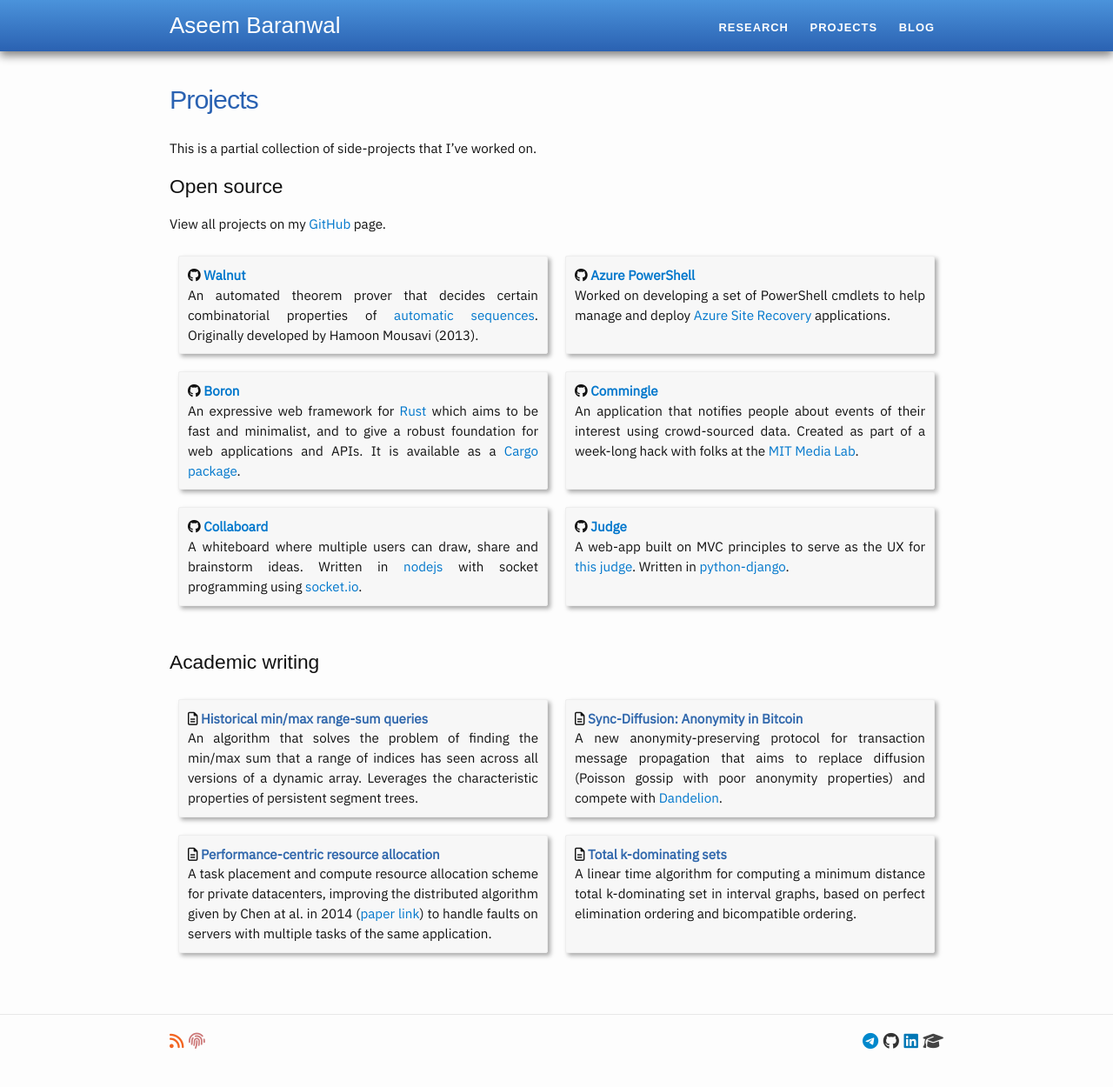
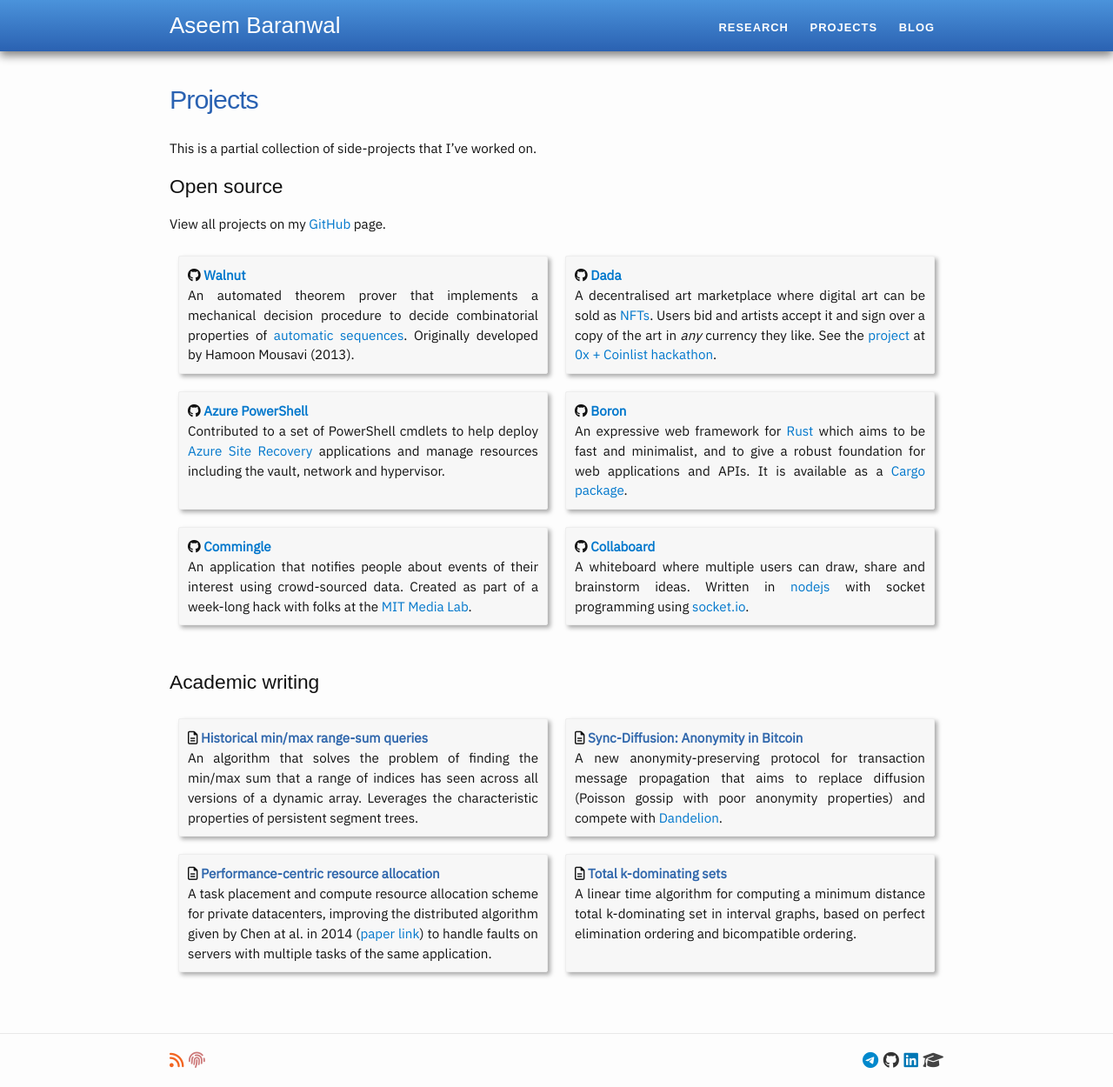
Before and after one commit to aseemrb/aseemrb.github.io, a Jekyll site: the page built from projects.md, in a window 1280 px wide. Shown: the whole page at 87% size. Built offline with Jekyll 4.4.1, drawn with Linux system fonts in a browser that asks for light colours; nearby versions of some CDN libraries; before the commit the page ends 1227 px from its top, so only the background shows below that.

Commit message:
add dada

```diff
--- a/projects.md
+++ b/projects.md
@@ -15,41 +15,53 @@
     <div class="project-box">
         <i class="fab fa-github"></i>
         <b><a href="https://github.com/aseemrb/Walnut/">Walnut</a></b><br>
-        An automated theorem prover that decides certain combinatorial properties of <a href="https://en.wikipedia.org/wiki/Automatic_sequence">automatic sequences</a>. Originally developed by Hamoon Mousavi (2013).
+        An automated theorem prover that implements a mechanical decision procedure to decide combinatorial properties of <a href="https://en.wikipedia.org/wiki/Automatic_sequence">automatic sequences</a>. Originally developed by Hamoon Mousavi (2013).
     </div>
     <div class="project-box">
         <i class="fab fa-github"></i>
-        <b><a href="https://github.com/AsrOneSdk/azure-powershell">Azure PowerShell</a></b><br>
-        Worked on developing a set of PowerShell cmdlets to help manage and deploy <a href="https://azure.microsoft.com/en-us/services/site-recovery/">Azure Site Recovery</a> applications.
+        <b><a href="https://github.com/atvanguard/dada/wiki">Dada</a></b><br>
+        A decentralised art marketplace where digital art can be sold as <a href="https://hackernoon.com/non-fungible-tokens-5ba83906b275">NFTs</a>. Users bid and artists accept it and sign over a copy of the art in <i>any</i> currency they like. See the <a href="https://coinlist.co/build/0x/projects/02411ccc-ce9f-404b-8c6d-614b29063db7">project</a> at <a href="https://coinlist.co/build/0x/">0x + Coinlist hackathon</a>.
     </div>
 </div>
 
 <div class="row">
     <div class="project-box">
         <i class="fab fa-github"></i>
-        <b><a href="https://github.com/troposphere/boron">Boron</a></b><br>
-        An expressive web framework for <a href="https://www.rust-lang.org">Rust</a> which aims to be fast and minimalist, and to give a robust foundation for web applications and APIs. It is available as a <a href="https://crates.io/crates/boron/">Cargo package</a>.
+        <b><a href="https://github.com/AsrOneSdk/azure-powershell">Azure PowerShell</a></b><br>
+        Contributed to a set of PowerShell cmdlets to help deploy <a href="https://azure.microsoft.com/en-us/services/site-recovery/">Azure Site Recovery</a> applications and manage resources including the vault, network and hypervisor.
     </div>
     <div class="project-box">
         <i class="fab fa-github"></i>
-        <b><a href="https://github.com/aseemrb/commingle">Commingle</a></b><br>
-        An application that notifies people about events of their interest using crowd-sourced data. Created as part of a week-long hack with folks at the <a href="https://www.media.mit.edu">MIT Media Lab</a>.
+        <b><a href="https://github.com/troposphere/boron">Boron</a></b><br>
+        An expressive web framework for <a href="https://www.rust-lang.org">Rust</a> which aims to be fast and minimalist, and to give a robust foundation for web applications and APIs. It is available as a <a href="https://crates.io/crates/boron/">Cargo package</a>.
     </div>
 </div>
 
 <div class="row">
     <div class="project-box">
         <i class="fab fa-github"></i>
+        <b><a href="https://github.com/aseemrb/commingle">Commingle</a></b><br>
+        An application that notifies people about events of their interest using crowd-sourced data. Created as part of a week-long hack with folks at the <a href="https://www.media.mit.edu">MIT Media Lab</a>.
+    </div>
+    <div class="project-box">
+        <i class="fab fa-github"></i>
         <b><a href="https://github.com/aseemrb/collaboard">Collaboard</a></b><br>
         A whiteboard where multiple users can draw, share and brainstorm ideas. Written in <a href="https://nodejs.org/en/">nodejs</a> with socket programming using <a href="https://socket.io/">socket.io</a>.
+    </div>
+</div>
+
+<!-- <div class="row">
+    <div class="project-box">
+        <i class="fab fa-github"></i>
+        <b><a href="https://github.com/aseemrb/judge-v2">Judge</a></b><br>
+        A web-app built on MVC principles to serve as the UX for <a href="https://github.com/ngsankha/judgev2">this judge</a>. Written in <a href="https://www.djangoproject.com/">python-django</a>.
     </div>
     <div class="project-box">
         <i class="fab fa-github"></i>
         <b><a href="https://github.com/aseemrb/judge-v2">Judge</a></b><br>
         A web-app built on MVC principles to serve as the UX for <a href="https://github.com/ngsankha/judgev2">this judge</a>. Written in <a href="https://www.djangoproject.com/">python-django</a>.
     </div>
-</div>
-
+</div> -->
 <br>
 
 <h2>Academic writing</h2>
```
